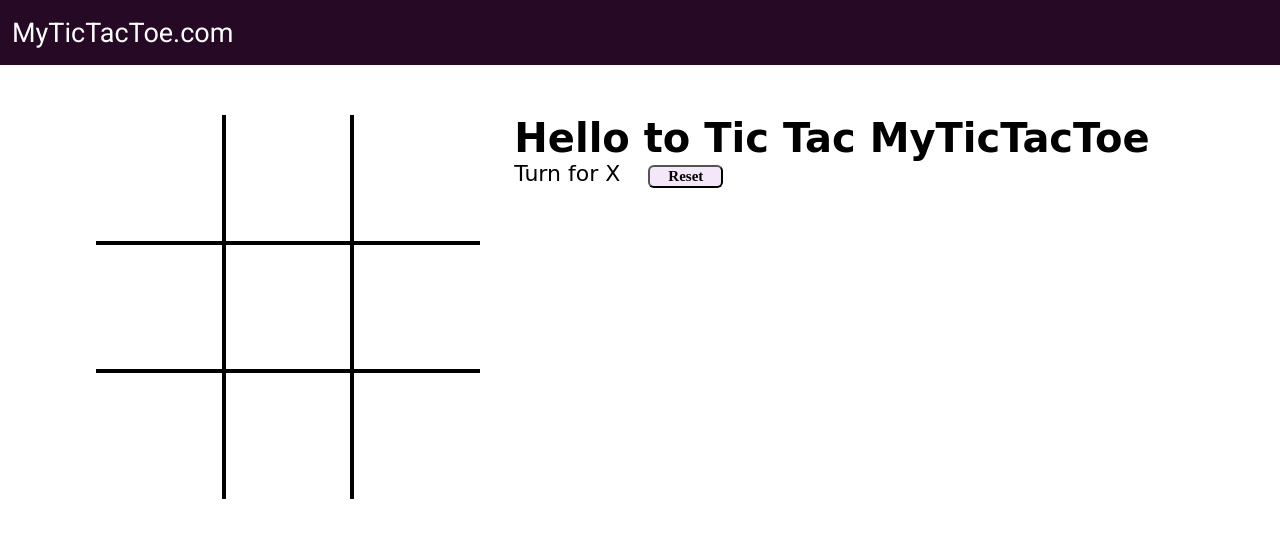
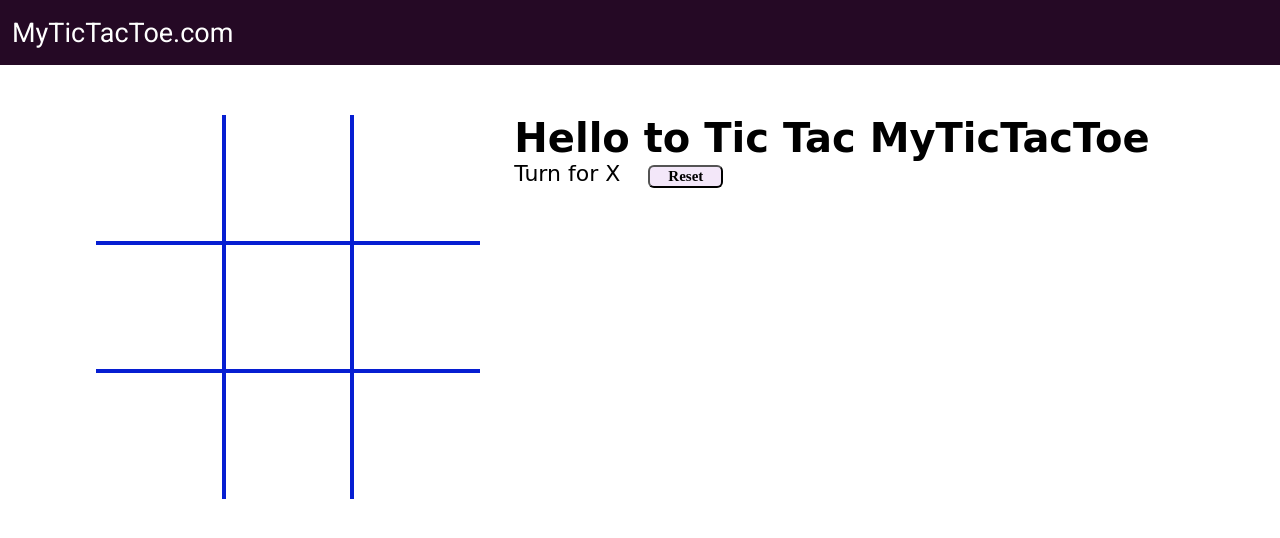
Before and after one commit to OpenSource-UIT/hacktoberfest-24-1, a plain HTML site: page index.html in a window 1280 px wide. Drawn offline with Linux system fonts and the light colour scheme; a web font is replaced by a local one.

Commit message:
Changed the color

```diff
--- a/style.css
+++ b/style.css
@@ -34,7 +34,7 @@ nav ul{
 }
 
 .box{
-    border: 2px solid black;
+    border: 2px solid rgb(6, 30, 210);
     font-size: 8vw;
     cursor: pointer;
     display: flex;
```
